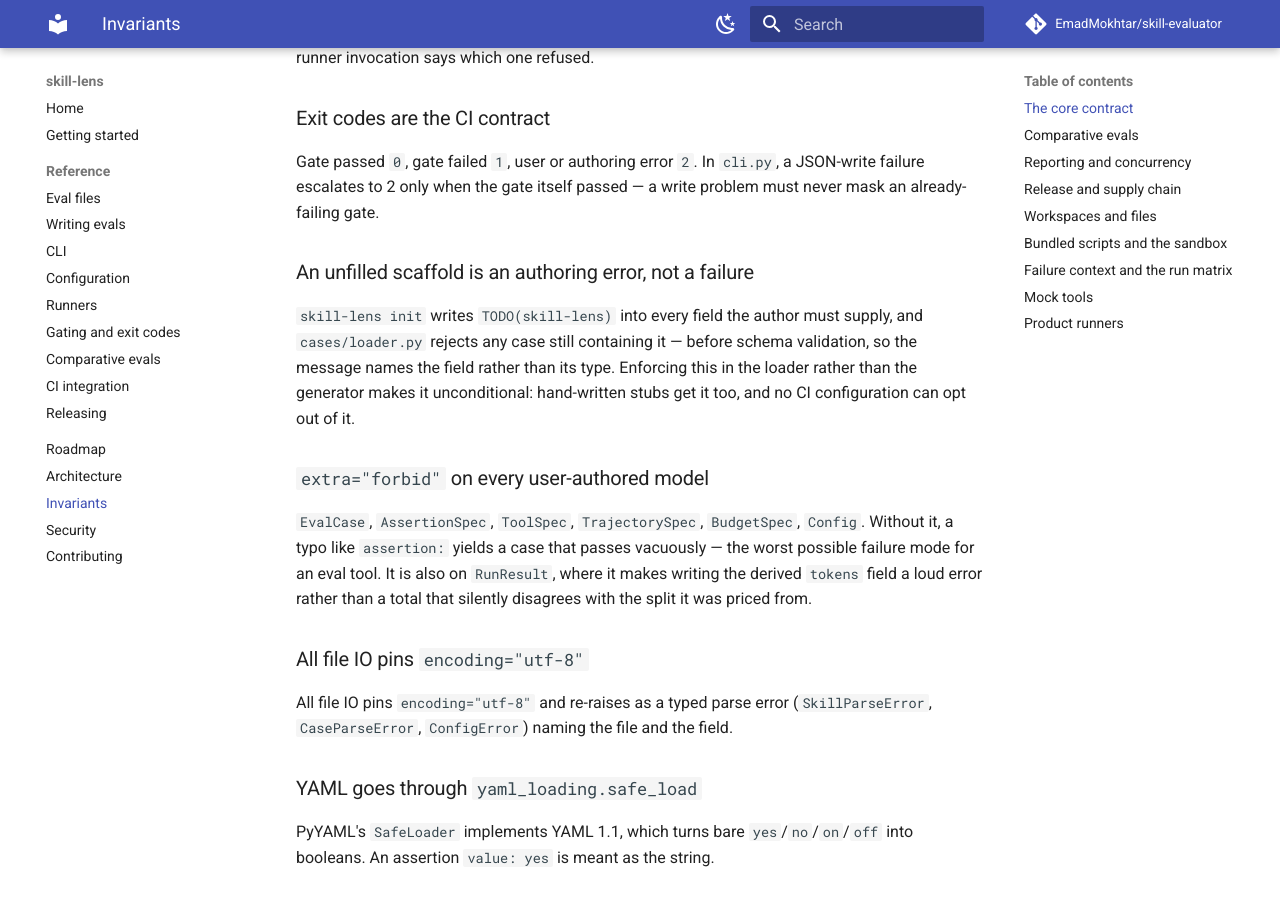
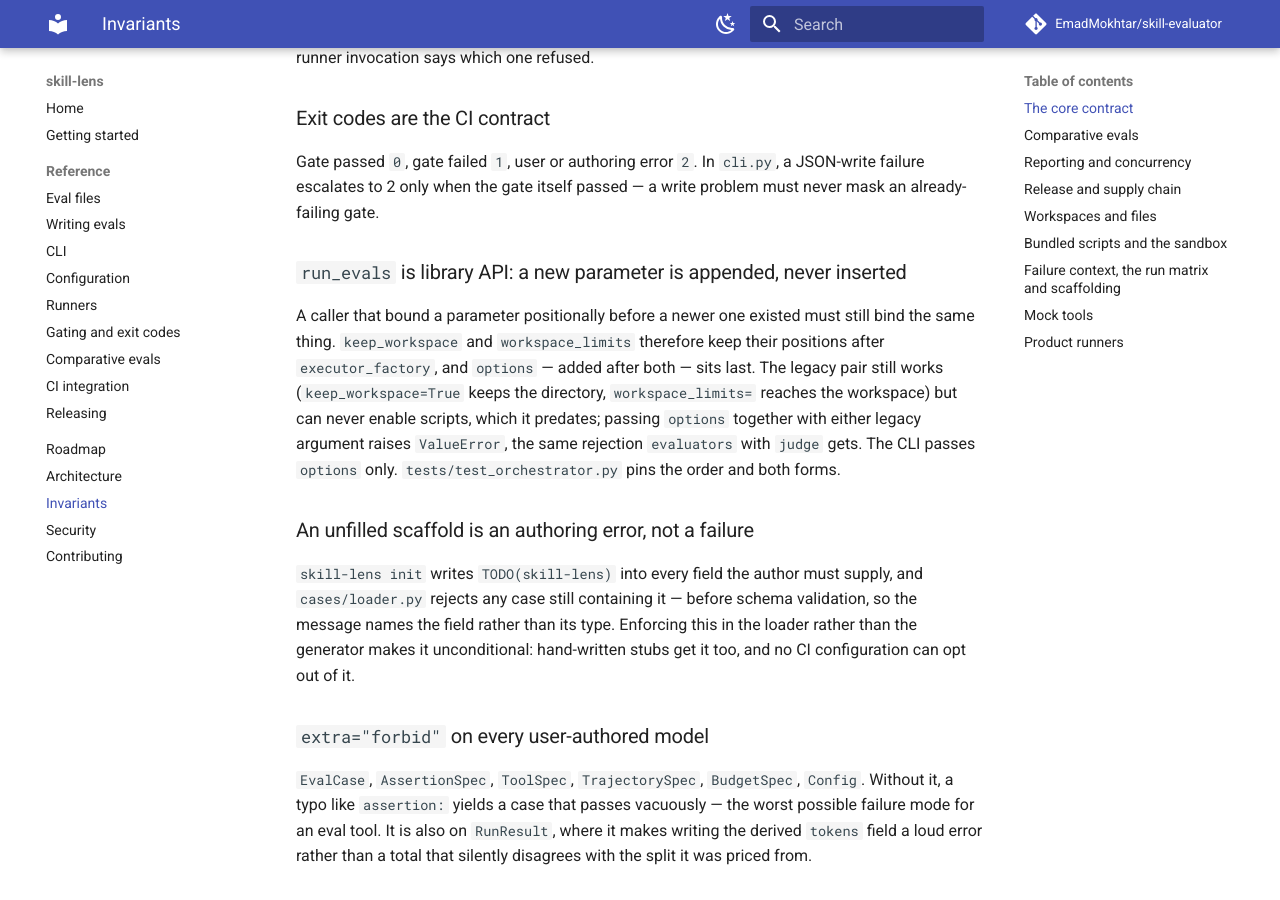
Before and after one commit to EmadMokhtar/skill-evaluator, an MkDocs documentation site: the page built from docs/invariants.md, in a window 1280 px wide and 900 px high, scrolled down 1217 px. Built offline with MkDocs 1.6.1 and Material for MkDocs 9.7.7, drawn with Linux system fonts in a browser that asks for light colours; comment, search, counter and statistics services are not loaded; some of the changed text lies outside the part shown.

Commit message:
docs: restore the subject of four regrouped invariant headings
Dropping the old sub-headings took the subject away from four headings:
they named a rule without naming what it governs, and two of them were
then near-duplicates of a heading in another group. Each one gets back
the noun its sub-heading used to supply, and nothing else changes.

The library-API rule moves to the core contract, where it belongs; the
group that had grown past its name is renamed for what it now holds.

Co-Authored-By: Claude Opus 5 <noreply@anthropic.com>

```diff
--- a/docs/invariants.md
+++ b/docs/invariants.md
@@ -51,6 +51,16 @@ names the runner, so a multi-runner invocation says which one refused.
 Gate passed `0`, gate failed `1`, user or authoring error `2`. In `cli.py`, a JSON-write
 failure escalates to 2 only when the gate itself passed — a write problem must never mask an
 already-failing gate.
+
+### `run_evals` is library API: a new parameter is appended, never inserted
+
+A caller that bound a parameter positionally before a newer one existed must still bind the
+same thing. `keep_workspace` and `workspace_limits` therefore keep their positions after
+`executor_factory`, and `options` — added after both — sits last. The legacy pair still
+works (`keep_workspace=True` keeps the directory, `workspace_limits=` reaches the workspace)
+but can never enable scripts, which it predates; passing `options` together with either
+legacy argument raises `ValueError`, the same rejection `evaluators` with `judge` gets. The
+CLI passes `options` only. `tests/test_orchestrator.py` pins the order and both forms.
 
 ### An unfilled scaffold is an authoring error, not a failure
 
@@ -839,7 +839,7 @@ rely on. The tools are registered in `mode: offered` too — an agent that decli
 has no reason to call them, and one that triggers it needs them exactly as a `loaded` case
 does.
 
-### The workspace preamble is unchanged
+### The workspace preamble is unchanged by the bundle tools
 
 The workspace preamble is unchanged — byte-identical in both arms, naming no skill. The
 bundle tools describe themselves; "run `scripts/count.py`" comes from `SKILL.md`, which is
@@ -904,7 +904,7 @@ and escapes `run_evals` as an uncaught traceback (exit 1), rather than the scrip
 never running. Both bundled adapters, PydanticAI and LangChain, take it and register the
 same six built-in tools under the same conditions.
 
-## Failure context and the run matrix
+## Failure context, the run matrix and scaffolding
 
 ### Output is expanded only under non-passing candidate outcomes
 
@@ -912,7 +912,7 @@ same six built-in tools under the same conditions.
 no result, and every reporter renders nothing on `None`. Fifty green cases stay fifty lines,
 and a baseline outcome — which is not the verdict — is never expanded.
 
-### A cut is never silent
+### A cut to the failure excerpt is never silent
 
 `FailureContext.cut` is the exact number of characters removed and `cut_note` states it,
 with the flag that lifts the cap. A truncated excerpt that looked complete would be worse
```
Also changed, not shown: other parts of docs/invariants.md (+12 -22 lines).
